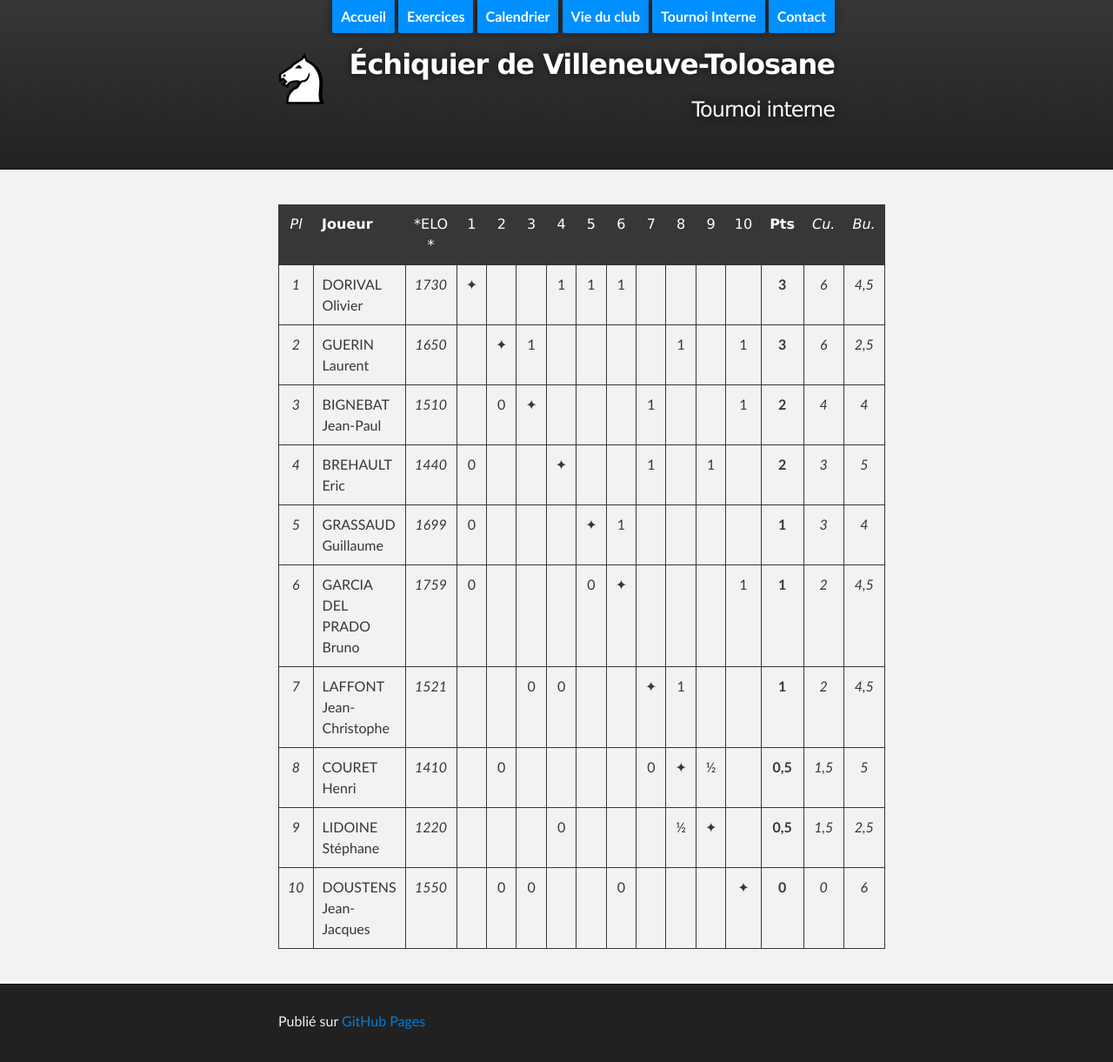
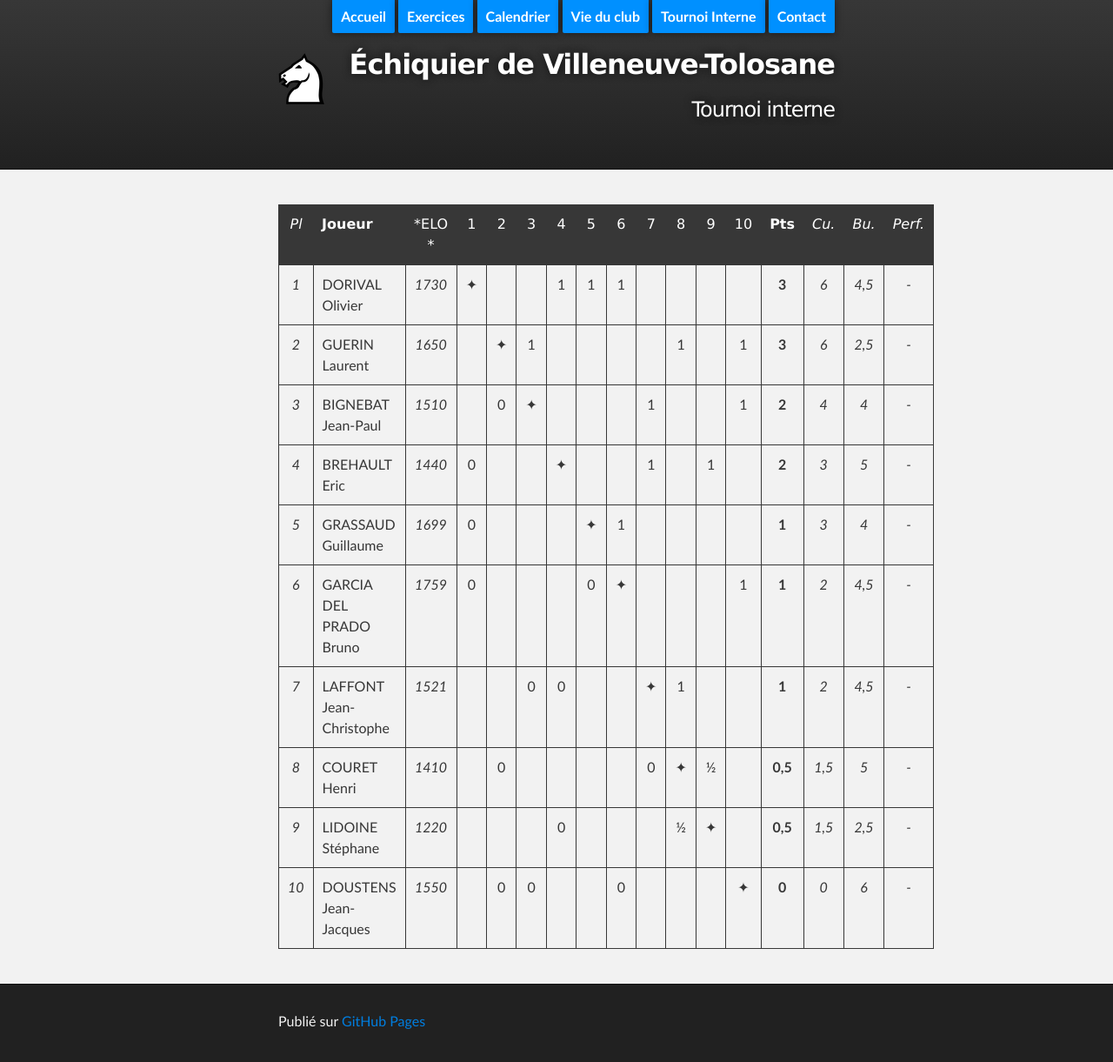
Before and after one commit to echiquier-villeneuve-tolosane/echiquier-villeneuve-tolosane.github.io, a Jekyll site: the page built from tournoiinterne.md, in a window 1280 px wide. Shown: the whole page at 87% size. Built offline with Jekyll 4.4.1, drawn with Linux system fonts in a browser that asks for light colours; nearby versions of some CDN libraries.

Commit message:
Updated tournoiinterne.md

```diff
--- a/tournoiinterne.md
+++ b/tournoiinterne.md
@@ -6,15 +6,15 @@
 ---
 
 
-|*Pl*|  **Joueur** |   *ELO *          |1 |2 |3 |4 |5 |6 |7 |8 |9 |10|**Pts**|*Cu.*|*Bu.*|
-|:-:|:------------------------ |:---------: |:-:|:-:|:-:|:-:|:-:|:-:|:-:|:-:|:-:|:-:|:-:|:-:|:-:|
-|*1*| DORIVAL Olivier         | *1730* |&#10022;| | |1|1|1| | | | |**3**|*6*|*4,5*|
-|*2*| GUERIN Laurent          | *1650* | |&#10022;|1| | | | |1| |1|**3**|*6*|*2,5*|
-|*3*| BIGNEBAT Jean-Paul      | *1510* | |0|&#10022;| | | |1| | |1|**2**|*4*|*4*|
-|*4*| BREHAULT Eric           | *1440* |0| | |&#10022;| | |1| |1| |**2**|*3*|*5*|
-|*5*| GRASSAUD Guillaume      | *1699* |0| | | |&#10022;|1| | | | |**1**|*3*|*4*|
-|*6*| GARCIA DEL PRADO Bruno  | *1759* |0| | | |0|&#10022;| | | |1|**1**|*2*|*4,5*|
-|*7*| LAFFONT Jean-Christophe | *1521* | | |0|0| | |&#10022;|1| | |**1**|*2*|*4,5*|
-|*8*| COURET Henri            | *1410* | |0| | | | |0|&#10022;|&#189;| |**0,5**|*1,5*|*5*|
-|*9*| LIDOINE Stéphane        | *1220* | | | |0| | | |&#189;|&#10022;| |**0,5**|*1,5*|*2,5*|
-|*10*| DOUSTENS Jean-Jacques  | *1550* | |0|0| | |0| | | |&#10022;|**0**|*0*|*6*|
+|*Pl*|  **Joueur** |   *ELO *          |1 |2 |3 |4 |5 |6 |7 |8 |9 |10|**Pts**|*Cu.*|*Bu.*|*Perf.*|
+|:-:|:------------------------ |:---------: |:-:|:-:|:-:|:-:|:-:|:-:|:-:|:-:|:-:|:-:|:-:|:-:|:-:|:-:|
+|*1*| DORIVAL Olivier         | *1730* |&#10022;| | |1|1|1| | | | |**3**|*6*|*4,5*|*-*|
+|*2*| GUERIN Laurent          | *1650* | |&#10022;|1| | | | |1| |1|**3**|*6*|*2,5*|*-*|
+|*3*| BIGNEBAT Jean-Paul      | *1510* | |0|&#10022;| | | |1| | |1|**2**|*4*|*4*|*-*|
+|*4*| BREHAULT Eric           | *1440* |0| | |&#10022;| | |1| |1| |**2**|*3*|*5*|*-*|
+|*5*| GRASSAUD Guillaume      | *1699* |0| | | |&#10022;|1| | | | |**1**|*3*|*4*|*-*|
+|*6*| GARCIA DEL PRADO Bruno  | *1759* |0| | | |0|&#10022;| | | |1|**1**|*2*|*4,5*|*-*|
+|*7*| LAFFONT Jean-Christophe | *1521* | | |0|0| | |&#10022;|1| | |**1**|*2*|*4,5*|*-*|
+|*8*| COURET Henri            | *1410* | |0| | | | |0|&#10022;|&#189;| |**0,5**|*1,5*|*5*|*-*|
+|*9*| LIDOINE Stéphane        | *1220* | | | |0| | | |&#189;|&#10022;| |**0,5**|*1,5*|*2,5*|*-*|
+|*10*| DOUSTENS Jean-Jacques  | *1550* | |0|0| | |0| | | |&#10022;|**0**|*0*|*6*|*-*|
```
